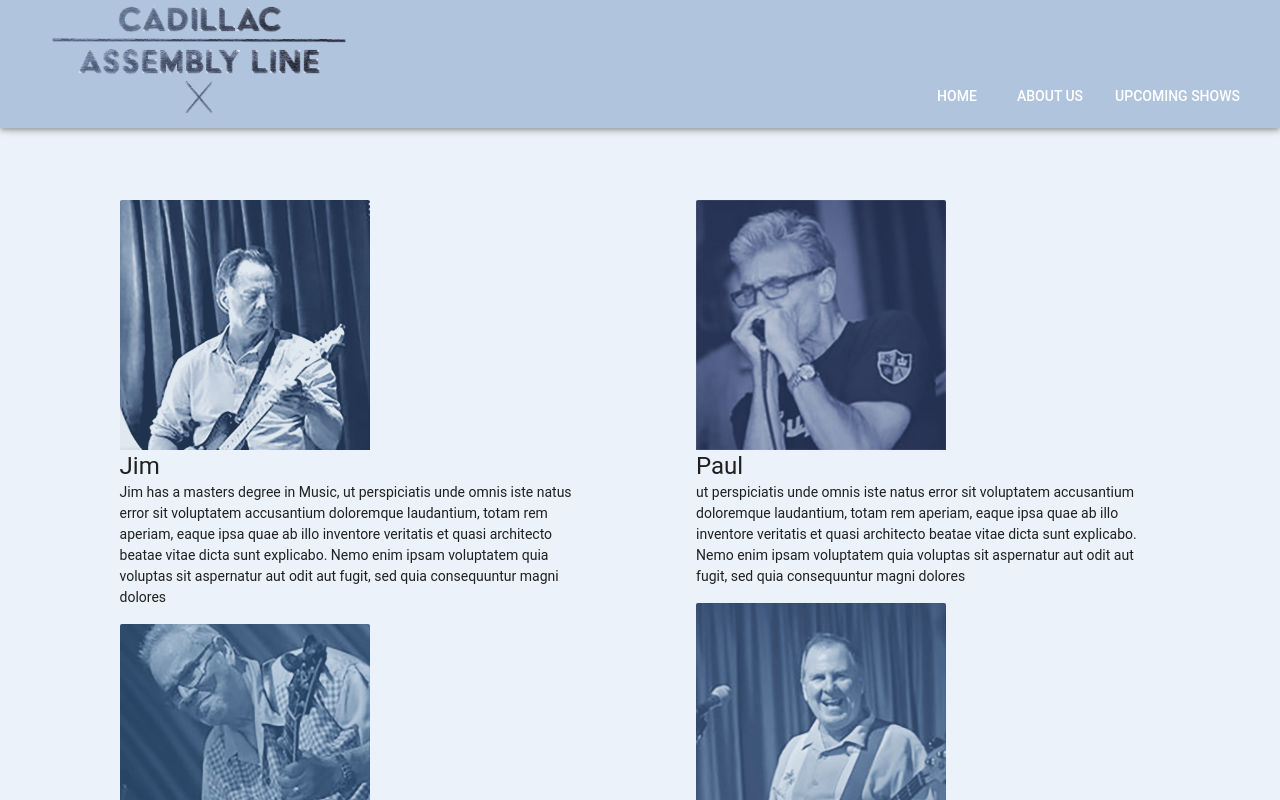
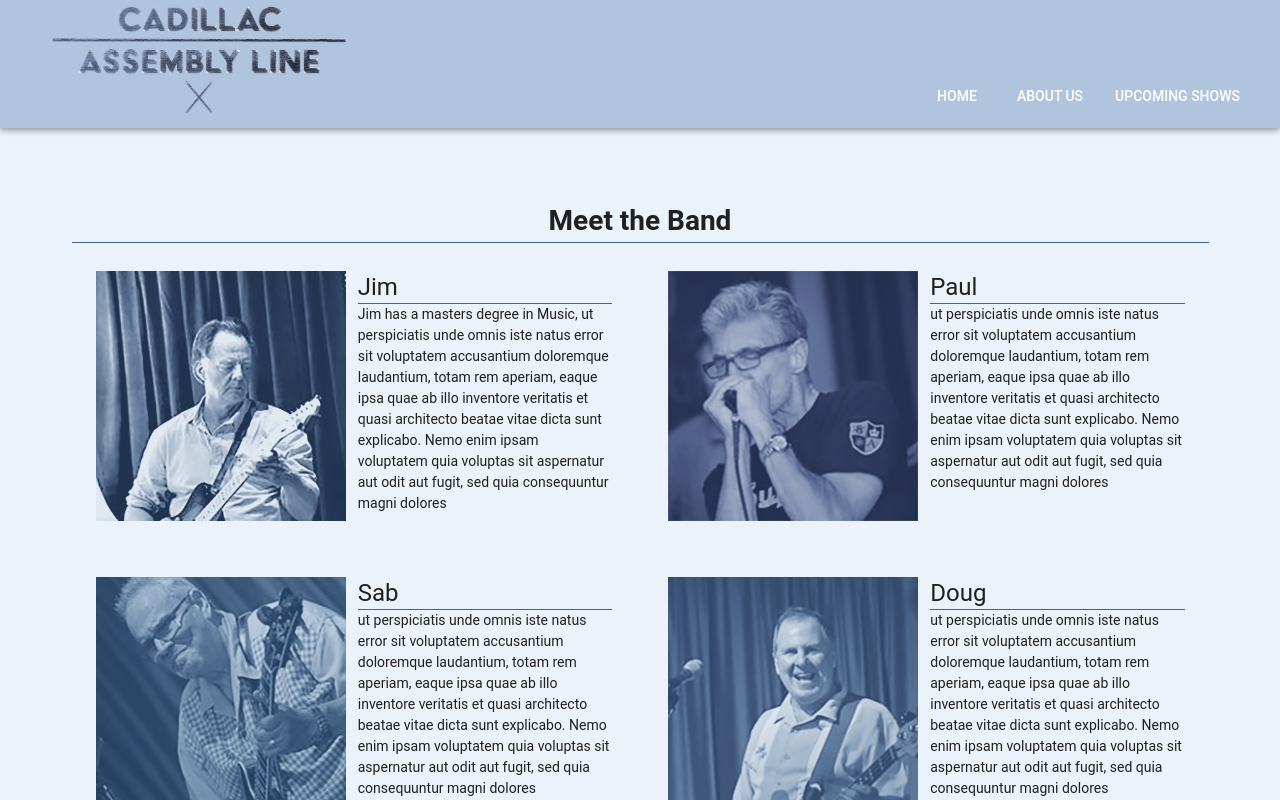
Before and after one commit to JakeAdams91/cadillac-assembly-line, a Vue app: page / in a window 1280 px wide. Both pictures are taken after a click on the button "ABOUT US". Shown: the top 800 px of the page. Built offline with nearby package versions, Linux system fonts and the light colour scheme.

Commit message:
improved About us section to match Design's requests

```diff
--- a/src/App.vue
+++ b/src/App.vue
@@ -31,6 +31,9 @@ export default {
 </script>
 
 <style>
+.fonty {
+  text-align: center;
+}
 .background {
   background-color: #ecf2f9;
  }
--- a/src/components/About.vue
+++ b/src/components/About.vue
@@ -1,19 +1,21 @@
 <template>
-        <!-- <v-card>
-          <v-card-title class="">
-            Meet the Band
-          </v-card-title>
-          <v-parallax :src="require('../assets/images/banner.jpg')"></v-parallax>
-          <v-card xs6>
-            <band-members/>
-          </v-card>
-        </v-card> -->
-  <v-container grid-list-lg>
+  <!-- init css Grid -->
+  <v-container grid-list-md>
+    <h1 class="fonty">Meet the Band</h1>
+    <v-divider />
+    <!-- Layout styles -->
     <v-layout justify-space-around>
-      <v-flex sm5 xs12 v-for="(column, i) in gridColumns" :key="i">
+      <!-- for loop over gridColumns() function; creating columns -->
+      <!-- sm6 xs12 -->
+      <v-flex  v-for="(column, i) in gridColumns" :key="i">
         <v-layout column>
-          <v-flex v-for="(element, index) in column" :key="index">
+          <!-- for loop over the created columns; place band members -->
+          <v-flex sm6 xs12 v-for="(element, index) in column" :key="index">
+            <!-- dynamically render each band member card -->
+            <v-card flat
+              color="#ecf2f9">
             <band-members :member="element"></band-members>
+            </v-card>
           </v-flex>
         </v-layout>
       </v-flex>
--- a/src/components/BandMembers.vue
+++ b/src/components/BandMembers.vue
@@ -1,13 +1,32 @@
 <template>
-  <div>
-      <v-card
-        color="#ecf2f9"
-        flat>
-        <v-img :src="member.img" width="250" height="250"></v-img>
-        <h3 class="headline mb-0"> {{ member.name }} </h3>
-        <div> {{ member.bio }} </div>
-      </v-card>
-  </div>
+<!-- init CSS grid system -->
+  <v-container>
+    <!-- layout styles -->
+    <v-layout row>
+      <!-- if screen size is xs (smartphone) -->
+      <v-flex v-if="this.$vuetify.breakpoint.mdAndDown">
+        <v-flex xs12>
+            <v-img :src="member.img" width="250" height="250"></v-img>
+        </v-flex>
+        <v-flex xs12>
+            <h3 class="headline mb-0"> {{ member.name }} </h3>
+            <v-divider />
+            <div> {{ member.bio }} </div>
+        </v-flex>
+      </v-flex>
+      <!-- medium and up screen sizes -->
+      <template v-else>
+        <v-flex sm6 md5 lg6 xl4>
+          <v-img :src="member.img" width="250" height="250"></v-img>
+        </v-flex>
+        <v-flex sm6 md7 lg6 xl8>
+            <h3 class="headline mb-0"> {{ member.name }} </h3>
+            <v-divider />
+            <div> {{ member.bio }} </div>
+        </v-flex>
+      </template>
+    </v-layout>
+  </v-container>
 </template>
 
 <script>
```
